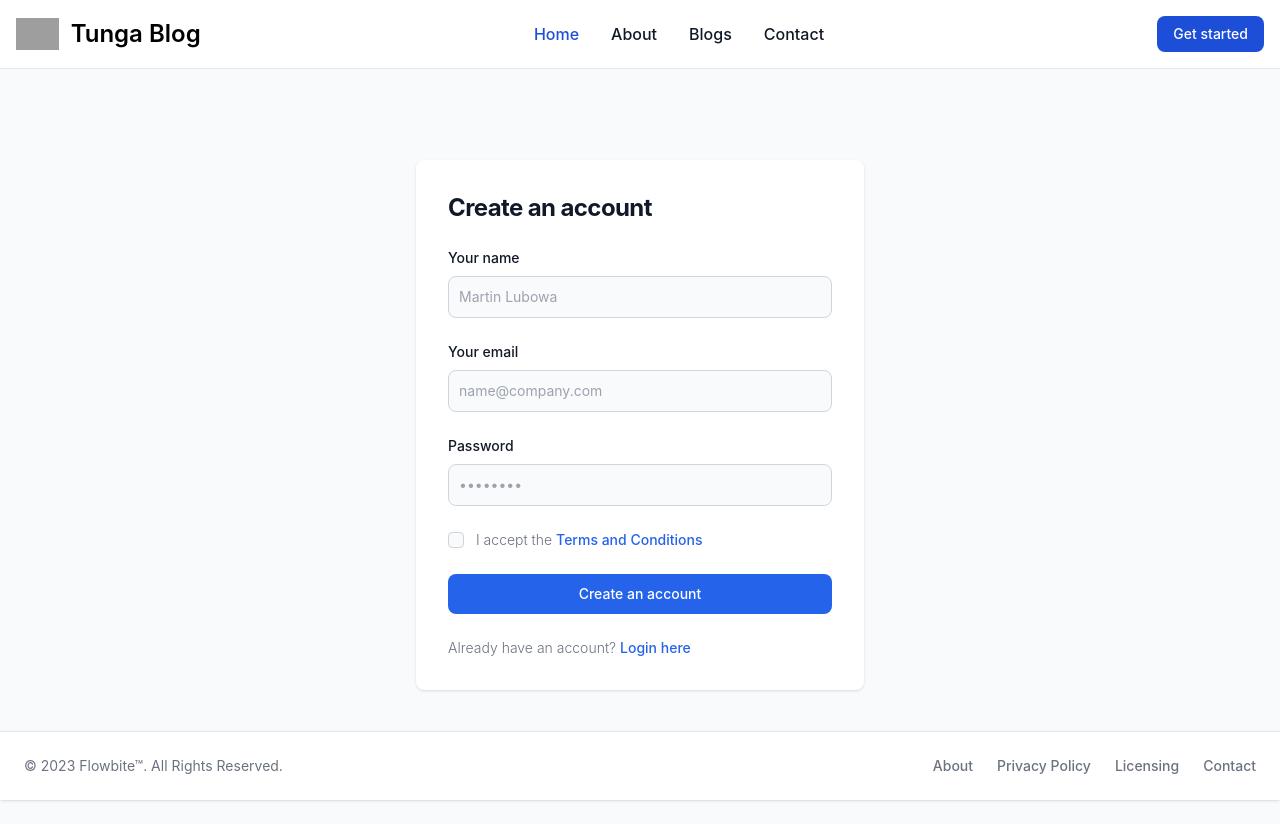
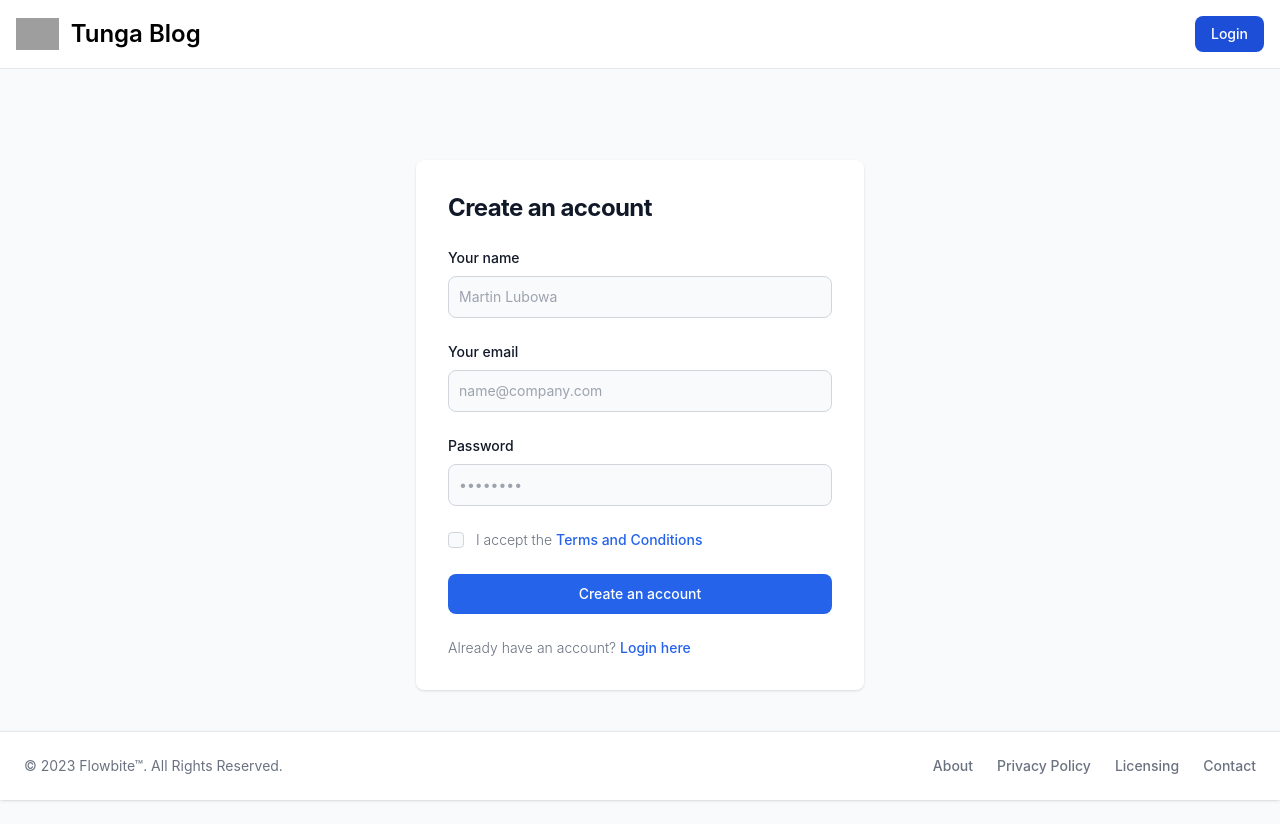
Before and after one commit to martin-creator/tunga_tech_impact_academy, a Python web app: template blog_app/core/templates/auth/signup.html in a window 1280 px wide. Shown: the top 824 px of the page. Run offline with Jinja, Linux system fonts and the light colour scheme; the template is opened without the code that fills it, so the values that code supplies are empty; some libraries are stand-ins or nearby versions; grey boxes are pictures that could not be loaded.

Commit message:
Added authentication to nav bar

```diff
--- a/blog_app/core/templates/base.html
+++ b/blog_app/core/templates/base.html
@@ -99,12 +99,14 @@
 
 <nav class="bg-white dark:bg-gray-900 fixed w-full z-20 top-0 start-0 border-b border-gray-200 dark:border-gray-600">
     <div class="max-w-screen-xl flex flex-wrap items-center justify-between mx-auto p-4">
-    <a href="https://flowbite.com/" class="flex items-center space-x-3 rtl:space-x-reverse">
+    <a href="{{ url_for('main.index')}}" class="flex items-center space-x-3 rtl:space-x-reverse">
         <img src="https://flowbite.com/docs/images/logo.svg" class="h-8" alt="Flowbite Logo">
         <span class="self-center text-2xl font-semibold whitespace-nowrap dark:text-white">Tunga Blog</span>
     </a>
+    <!-- check to see if use if authenticated-->
+    {% if current_user.is_authenticated %}
     <div class="flex md:order-2 space-x-3 md:space-x-0 rtl:space-x-reverse">
-        <button type="button" class="text-white bg-blue-700 hover:bg-blue-800 focus:ring-4 focus:outline-none focus:ring-blue-300 font-medium rounded-lg text-sm px-4 py-2 text-center dark:bg-blue-600 dark:hover:bg-blue-700 dark:focus:ring-blue-800">Get started</button>
+        <a href="{{ url_for('auth.login') }}"><button type="button" class="text-white bg-blue-700 hover:bg-blue-800 focus:ring-4 focus:outline-none focus:ring-blue-300 font-medium rounded-lg text-sm px-4 py-2 text-center dark:bg-blue-600 dark:hover:bg-blue-700 dark:focus:ring-blue-800">Logout</button></a>
         <button data-collapse-toggle="navbar-sticky" type="button" class="inline-flex items-center p-2 w-10 h-10 justify-center text-sm text-gray-500 rounded-lg md:hidden hover:bg-gray-100 focus:outline-none focus:ring-2 focus:ring-gray-200 dark:text-gray-400 dark:hover:bg-gray-700 dark:focus:ring-gray-600" aria-controls="navbar-sticky" aria-expanded="false">
           <span class="sr-only">Open main menu</span>
           <svg class="w-5 h-5" aria-hidden="true" xmlns="http://www.w3.org/2000/svg" fill="none" viewBox="0 0 17 14">
@@ -112,24 +114,44 @@
           </svg>
       </button>
     </div>
+    {% else %}
+    <div class="flex md:order-2 space-x-3 md:space-x-0 rtl:space-x-reverse">
+      <a href="{{ url_for('auth.login') }}"><button type="button" class="text-white bg-blue-700 hover:bg-blue-800 focus:ring-4 focus:outline-none focus:ring-blue-300 font-medium rounded-lg text-sm px-4 py-2 text-center dark:bg-blue-600 dark:hover:bg-blue-700 dark:focus:ring-blue-800">Login</button></a>
+      <button data-collapse-toggle="navbar-sticky" type="button" class="inline-flex items-center p-2 w-10 h-10 justify-center text-sm text-gray-500 rounded-lg md:hidden hover:bg-gray-100 focus:outline-none focus:ring-2 focus:ring-gray-200 dark:text-gray-400 dark:hover:bg-gray-700 dark:focus:ring-gray-600" aria-controls="navbar-sticky" aria-expanded="false">
+        <span class="sr-only">Open main menu</span>
+        <svg class="w-5 h-5" aria-hidden="true" xmlns="http://www.w3.org/2000/svg" fill="none" viewBox="0 0 17 14">
+            <path stroke="currentColor" stroke-linecap="round" stroke-linejoin="round" stroke-width="2" d="M1 1h15M1 7h15M1 13h15"/>
+        </svg>
+    </button>
+    </div>
+    {% endif %}
+  </div>
     <div class="items-center justify-between hidden w-full md:flex md:w-auto md:order-1" id="navbar-sticky">
+      <!-- check to see if user is authenticated-->
+      {% if current_user.is_authenticated %}
       <ul class="flex flex-col p-4 md:p-0 mt-4 font-medium border border-gray-100 rounded-lg bg-gray-50 md:space-x-8 rtl:space-x-reverse md:flex-row md:mt-0 md:border-0 md:bg-white dark:bg-gray-800 md:dark:bg-gray-900 dark:border-gray-700">
         <li>
           <a href="#" class="block py-2 px-3 text-white bg-blue-700 rounded md:bg-transparent md:text-blue-700 md:p-0 md:dark:text-blue-500" aria-current="page">Home</a>
         </li>
         <li>
-          <a href="#" class="block py-2 px-3 text-gray-900 rounded hover:bg-gray-100 md:hover:bg-transparent md:hover:text-blue-700 md:p-0 md:dark:hover:text-blue-500 dark:text-white dark:hover:bg-gray-700 dark:hover:text-white md:dark:hover:bg-transparent dark:border-gray-700">About</a>
+          <a href="{{ url_for('blog.blogs') }}" class="block py-2 px-3 text-gray-900 rounded hover:bg-gray-100 md:hover:bg-transparent md:hover:text-blue-700 md:p-0 md:dark:hover:text-blue-500 dark:text-white dark:hover:bg-gray-700 dark:hover:text-white md:dark:hover:bg-transparent dark:border-gray-700">Blogs</a>
         </li>
         <li>
-          <a href="#" class="block py-2 px-3 text-gray-900 rounded hover:bg-gray-100 md:hover:bg-transparent md:hover:text-blue-700 md:p-0 md:dark:hover:text-blue-500 dark:text-white dark:hover:bg-gray-700 dark:hover:text-white md:dark:hover:bg-transparent dark:border-gray-700">Blogs</a>
+          <a href="{{ url_for('blog.create_blog_page')}}" class="block py-2 px-3 text-gray-900 rounded hover:bg-gray-100 md:hover:bg-transparent md:hover:text-blue-700 md:p-0 md:dark:hover:text-blue-500 dark:text-white dark:hover:bg-gray-700 dark:hover:text-white md:dark:hover:bg-transparent dark:border-gray-700">Create Blog</a>
         </li>
+        <!-- <li>
+          <a href="#" class="block py-2 px-3 text-gray-900 rounded hover:bg-gray-100 md:hover:bg-transparent md:hover:text-blue-700 md:p-0 md:dark:hover:text-blue-500 dark:text-white dark:hover:bg-gray-700 dark:hover:text-white md:dark:hover:bg-transparent dark:border-gray-700"> Update Blog</a>
+        </li> -->
         <li>
-          <a href="#" class="block py-2 px-3 text-gray-900 rounded hover:bg-gray-100 md:hover:bg-transparent md:hover:text-blue-700 md:p-0 md:dark:hover:text-blue-500 dark:text-white dark:hover:bg-gray-700 dark:hover:text-white md:dark:hover:bg-transparent dark:border-gray-700">Contact</a>
+          <a href="{{ url_for('main.profile')}}" class="block py-2 px-3 text-gray-900 rounded hover:bg-gray-100 md:hover:bg-transparent md:hover:text-blue-700 md:p-0 md:dark:hover:text-blue-500 dark:text-white dark:hover:bg-gray-700 dark:hover:text-white md:dark:hover:bg-transparent dark:border-gray-700"> Manage Account </a>
         </li>
       </ul>
+      {% endif %}
     </div>
     </div>
   </nav>
+
+
 
 
     <!-- <nav>
```
